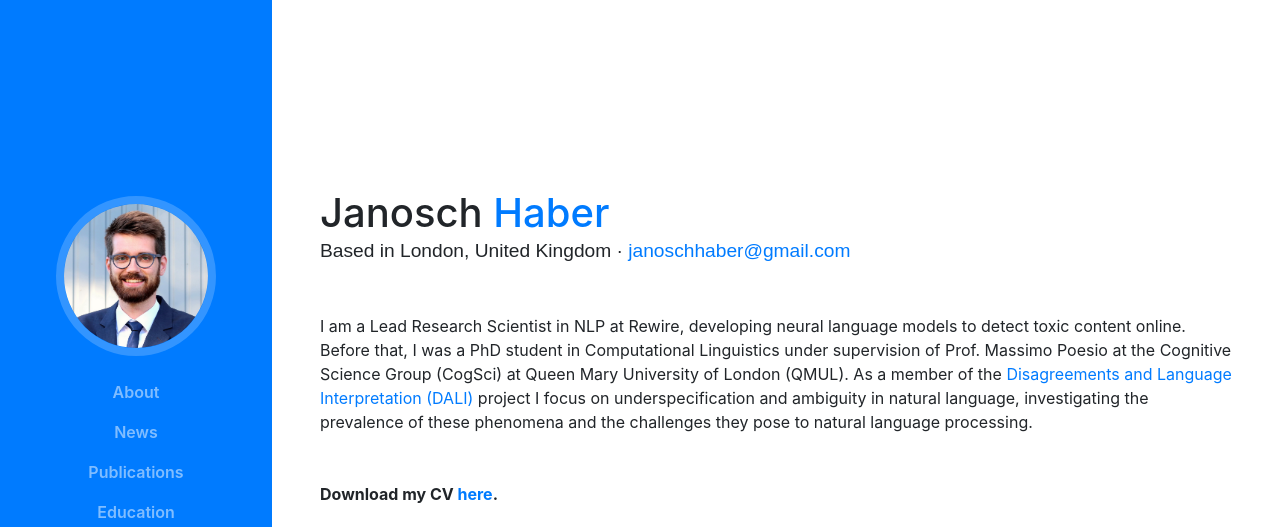
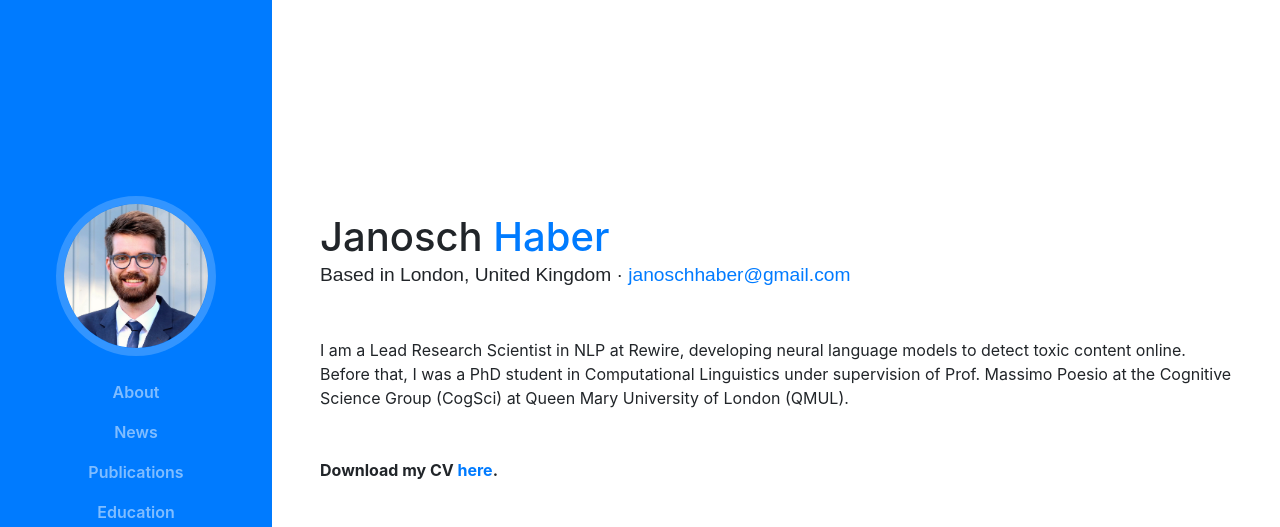
Before and after one commit to janoschhaber/janoschhaber.github.io, a website with bundled scripts: page index.html in a window 1280 px wide. Shown: the top 527 px of the page. Built offline with nearby package versions, Linux system fonts and the light colour scheme; a web font is replaced by a local one.

Commit message:
Update index.html

```diff
--- a/index.html
+++ b/index.html
@@ -72,8 +72,7 @@
           <div class="subheading mb-5">Based in London, United Kingdom ·
             <a href="mailto:janoschhaber@gmail.com">janoschhaber@gmail.com</a>
           </div>
-          <p class="mb-5">I am a Lead Research Scientist in NLP at Rewire, developing neural language models to detect toxic content online. Before that, I was a PhD student in Computational Linguistics under supervision of Prof. Massimo Poesio at the Cognitive Science Group (CogSci) at Queen Mary University of London (QMUL). As a member of the <a href="http://dali.eecs.qmul.ac.uk" target="_blank">Disagreements and Language Interpretation (DALI) </a>  project I focus on underspecification and ambiguity in natural language, investigating the prevalence of these phenomena and the challenges they pose to natural language processing.
-          </p><p class="mb-5"> <b>Download my CV <a href="/data/CV_Janosch_Haber.pdf" target="_blank">here</a>.</b></p>
+          <p class="mb-5">I am a Lead Research Scientist in NLP at Rewire, developing neural language models to detect toxic content online. Before that, I was a PhD student in Computational Linguistics under supervision of Prof. Massimo Poesio at the Cognitive Science Group (CogSci) at Queen Mary University of London (QMUL).</p><p class="mb-5"> <b>Download my CV <a href="/data/CV_Janosch_Haber.pdf" target="_blank">here</a>.</b></p>
           <ul class="list-inline list-social-icons mb-0">
             <li class="list-inline-item">
               <a href="https://www.facebook.com/janosch.haber" target="_blank">
```
